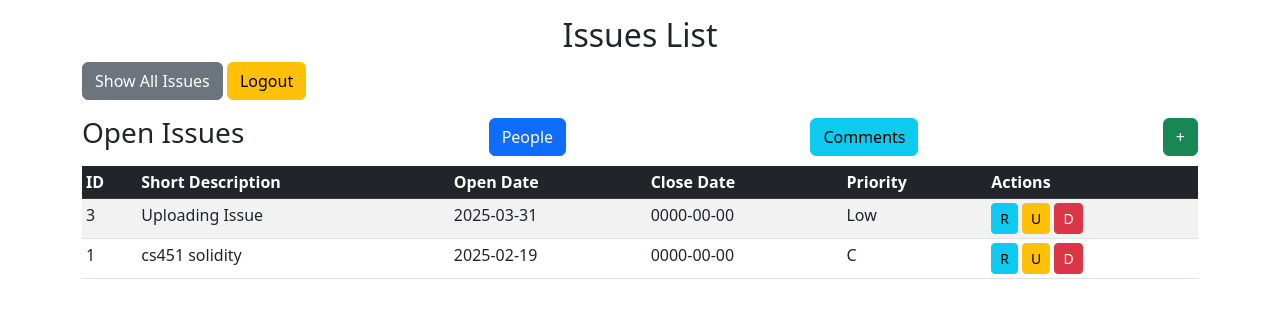
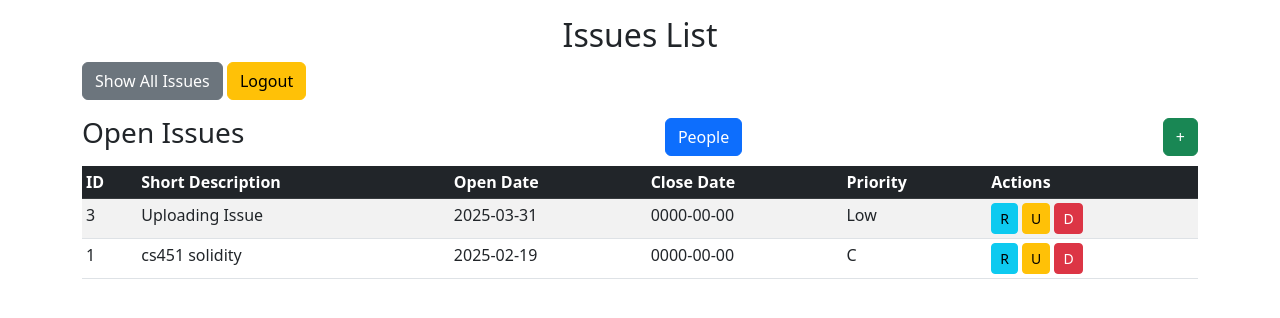
Before and after one commit to emilyyDom/IssuesApp, a PHP site: page /issues_list.php in a window 1280 px wide. Shown: the top 318 px of the page. Run offline with PHP 8.4, Linux system fonts and the light colour scheme; the visitor is signed in with stand-in values (Sample User, id 1); data comes from the database, SQL or seed files in the repository.

Commit message:
Removed main Comment button
Comments page filters based on issue, so I removed the comments button at the top because nothing shows up.

```diff
--- a/issues_list.php
+++ b/issues_list.php
@@ -166,7 +166,6 @@ $issues = $pdo->query($sql)->fetchAll(PDO::FETCH_ASSOC);
         <div class="d-flex justify-content-between align-items-center mt-3">
             <h3> <?php echo ($view_all_issues === 'yes') ? 'All Issues' : 'Open Issues'; ?></h3>
             <a href="persons_list.php" class="btn btn-primary">People</a>
-            <a href="comments_list.php" class="btn btn-info">Comments</a>
             <button class="btn btn-success" data-bs-toggle="modal" data-bs-target="#addIssueModal">+</button>
         </div>
 
```
